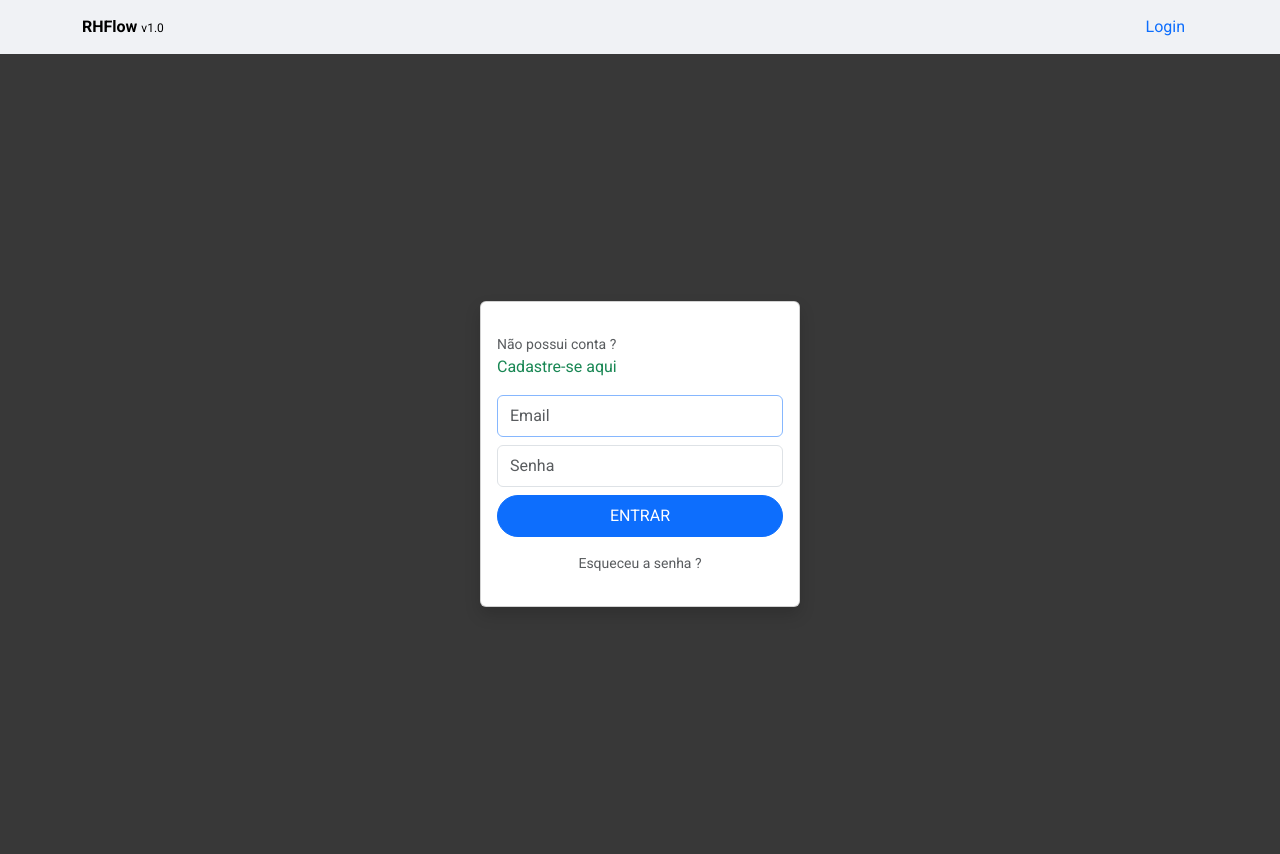
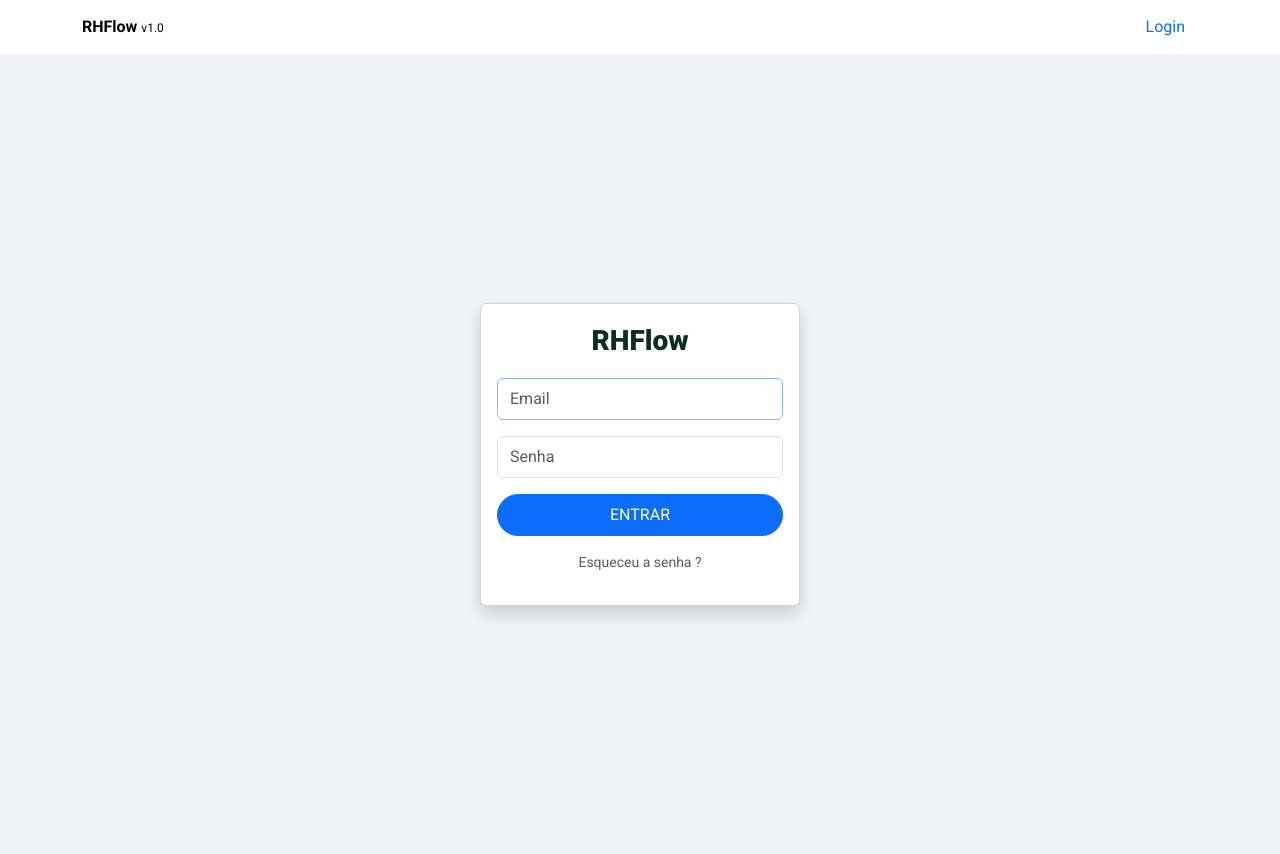
Before and after one commit to DanPersonalConsulting/rhflow-dj, a Django app: page /accounts/login/ in a window 1280 px wide. Run offline with Django 5.2, Linux system fonts and the light colour scheme; some libraries are stand-ins or nearby versions.

Commit message:
Tema aplicado na tela de lOGIN

```diff
--- a/app/accounts/views.py
+++ b/app/accounts/views.py
@@ -37,7 +37,7 @@ def login_custom_view(request):
 @login_required
 def logout_custom_view(request):
 	logout(request)
-	return redirect('accounts:login')
+	return redirect('account:login')
 
 
 @login_required
--- a/templates/accounts/form_update_password.html
+++ b/templates/accounts/form_update_password.html
@@ -1,7 +1,7 @@
-{% extends 'based/home.html' %}
+{% extends 'base/home.html' %}
 {% load thumbnail %}
 {% load widget_tweaks %}
-{% block content_area %}
+{% block content %}
 
 <div class="row">
 	<div class="col-md- col-12 mt-5">
--- a/templates/base/index.html
+++ b/templates/base/index.html
@@ -7,9 +7,5 @@
 {% endblock %}
 
 {% block content %}
-    <div class="container mt-5">
-        {% block content_index %}
-        {% endblock %}
-    </div>
 
 {% endblock %}
--- a/templates/base/partials/header.html
+++ b/templates/base/partials/header.html
@@ -1,6 +1,6 @@
 {% load static %}
 <header>
-  <nav class="navbar navbar-expand-lg navbar-light bg-light">
+  <nav class="navbar navbar-expand-lg navbar-light">
     <div class="container">
       {% include "base/partials/name_system.html" %}
       <button class="navbar-toggler" type="button" data-bs-toggle="collapse" data-bs-target="#navbarNavDropdown" aria-controls="navbarNavDropdown" aria-expanded="false" aria-label="Toggle navigation">
--- a/templates/base/partials/header_index.html
+++ b/templates/base/partials/header_index.html
@@ -1,6 +1,6 @@
 {% load static %}
 <header>
-  <nav class="navbar navbar-expand-lg navbar-light bg-light">
+  <nav class="navbar navbar-expand-lg navbar-light">
     <div class="container">
       {% include "base/partials/name_system.html" %}
       <button class="navbar-toggler" type="button" data-bs-toggle="collapse" data-bs-target="#navbarNavDropdown" aria-controls="navbarNavDropdown" aria-expanded="false" aria-label="Toggle navigation">
--- a/templates/empresa/gestor_rh_form.html
+++ b/templates/empresa/gestor_rh_form.html
@@ -1,6 +1,6 @@
 {% extends 'base/home.html' %}
 
-{% block content %}
+{% block content_area %}
 <div class="container mt-4">
     <h2>{{ title }}</h2>
     <form method="POST">
--- a/templates/empresa/organizacao_form.html
+++ b/templates/empresa/organizacao_form.html
@@ -1,6 +1,6 @@
 {% extends 'base/home.html' %}
 
-{% block content %}
+{% block content_area %}
 <div class="container mt-4">
     <h2>{{ title }}</h2>
     <form method="POST">
--- /dev/null
+++ b/templates/registration/header_logo.html
@@ -0,0 +1,13 @@
+<div class="text-logo">
+    <div>RHFlow</div>
+</div>
+
+
+<style>
+    .text-logo {
+        font-size: 28px;
+        font-weight: 900 !important;
+        color: #092e20;
+        text-align: center;
+    }
+</style>
--- a/templates/registration/layout_login.html
+++ /dev/null
@@ -1,10 +0,0 @@
-{% extends 'base/index.html' %}
-{% load static %}
-{% block content %}
-<div class="container-fluid p-0" style="background-color: #383838">
-    <div class="row vh-100 justify-content-md-center mx-auto">
-        {% block access %}{% endblock %}
-    </div>
-</div>
-
-{% endblock %}
--- a/templates/registration/login.html
+++ b/templates/registration/login.html
@@ -1,17 +1,14 @@
-{% extends 'registration/layout_login.html' %}
+{% extends 'base/index.html' %}
 {% load widget_tweaks %}
 {% load static %}
-{% block access %}
+{% block content %}
+<div class="container-fluid bg-light p-0">
+    <div class="row vh-100 justify-content-md-center mx-auto">
 		<div class="col-12 col-md-3 p-0 my-auto" >
 			<div class="card shadow pt-3">
-	{% comment %} {% include 'accounts/header_logo.html' %} {% endcomment %}
+				{% include 'registration/header_logo.html' %}
 				<div class="card-body">
-		    <div class="font-weight-bolder text-left">
-				<div class="text-muted small">Não possui conta ?</div>
-				<a href="/" class="font-italic text-success">
-					Cadastre-se aqui</a>
-		    </div>
-		    <div class="mt-3 text-post">
+					<div class="text-post">
 						<form action="" method="post">
 							{% csrf_token %}
 							{% for error in form.non_field_errors %}
@@ -23,7 +20,7 @@
 								{% for field in form %}
 									<div class="form-group
 										{% if field.errors %} has-error {% endif %}">
-								{% render_field field class="form-control py-2 mb-2" placeholder=field.label%}
+										{% render_field field class="form-control py-2 mb-3" placeholder=field.label%}
 										{% for error in field.errors %}
 											<span class="help-block form-control">{{ error }}</span>
 										{% endfor %}
@@ -44,4 +41,6 @@
 				</div>
 			</div>
 		</div>
+	</div>
+</div>
 {% endblock %}
```
Also changed, not shown: templates/base/home.html (+5 -5 lines), templates/empresa/organizacao_confirm_delete.html (+13 -0 lines). Lines whose indentation alone changed are shown as unchanged.
